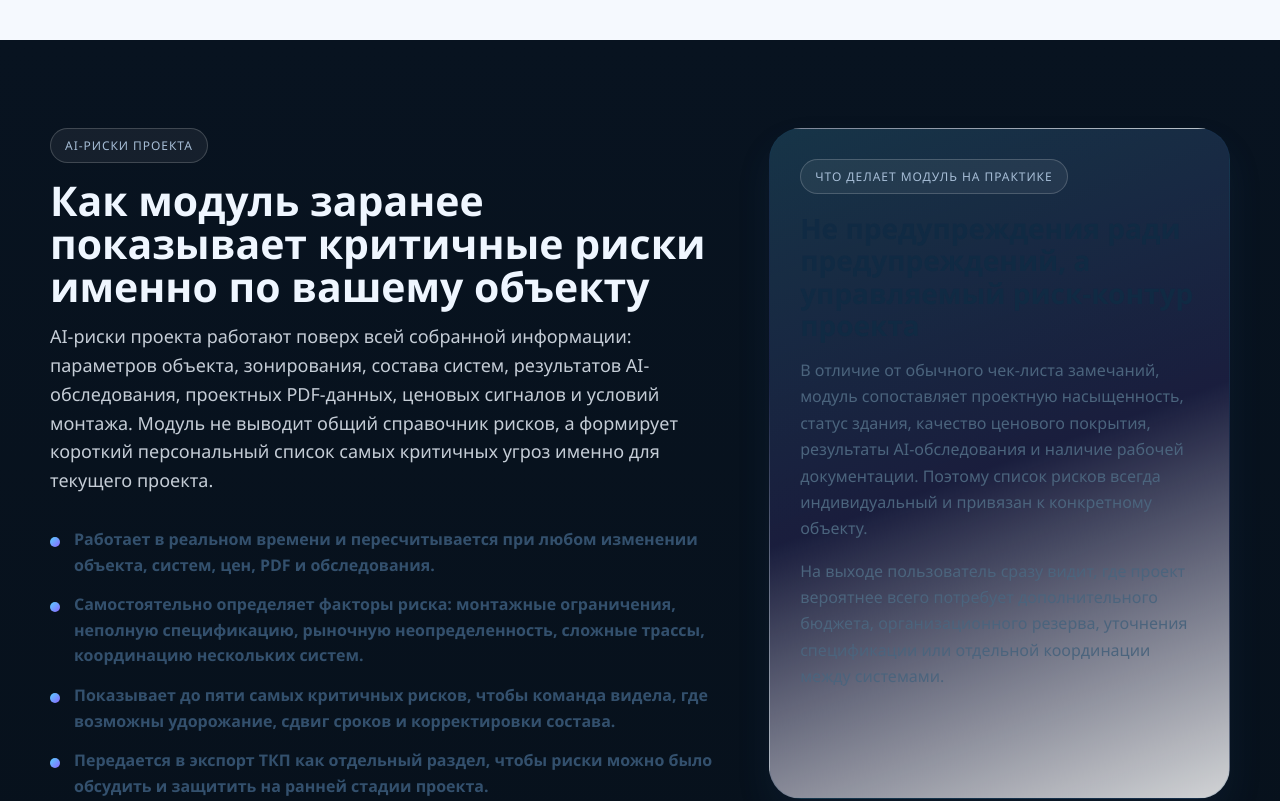
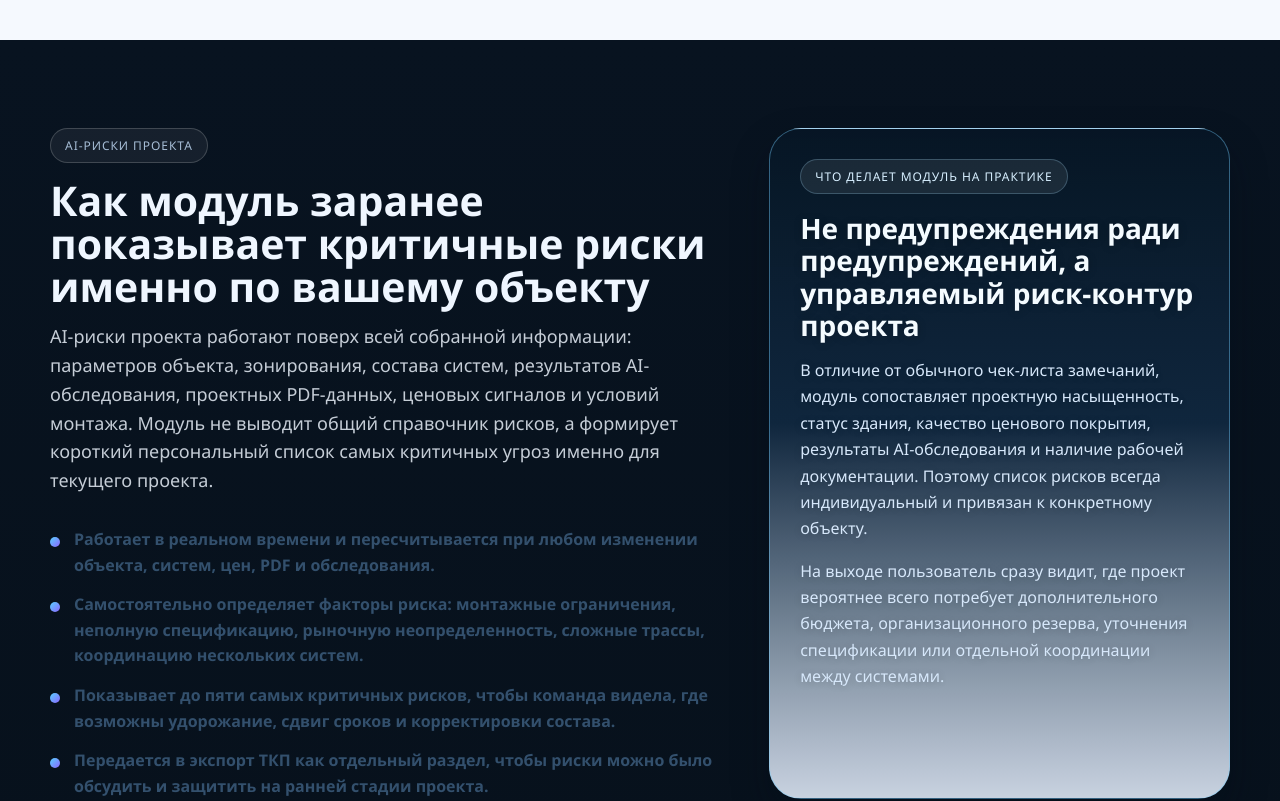
Before and after one commit to AlexSpider0686/Spider0, a React app in the folder src/: page / in a window 1280 px wide. Shown: the part 5580-6381 px from the top of the page. Built offline with nearby package versions, Linux system fonts and the light colour scheme; the HTML template or start-up script is replaced by a standard one.

Commit message:
Improve dark spotlight card contrast

```diff
--- a/src/site.css
+++ b/src/site.css
@@ -470,6 +470,29 @@ html {
 
 .app-shell .spotlight-card .btn--primary {
   box-shadow: 0 10px 24px rgba(65, 174, 228, 0.24);
+}
+
+.app-shell .section--dark .spotlight-card {
+  background:
+    linear-gradient(180deg, rgba(7, 22, 37, 0.9) 0%, rgba(17, 43, 68, 0.84) 44%, rgba(222, 232, 246, 0.9) 100%);
+  border-color: rgba(116, 205, 255, 0.42);
+  box-shadow: 0 18px 36px rgba(2, 12, 22, 0.34);
+}
+
+.app-shell .section--dark .spotlight-card__eyebrow {
+  color: #d7efff;
+  background: rgba(255, 255, 255, 0.08);
+  border-color: rgba(168, 225, 255, 0.24);
+}
+
+.app-shell .section--dark .spotlight-card h3 {
+  color: #f4fbff;
+  text-shadow: 0 1px 10px rgba(2, 10, 18, 0.2);
+}
+
+.app-shell .section--dark .spotlight-card p {
+  color: #d7e8fb;
+  text-shadow: 0 1px 8px rgba(2, 10, 18, 0.18);
 }
 
 .app-shell .section--light .spotlight-card__eyebrow {
```
